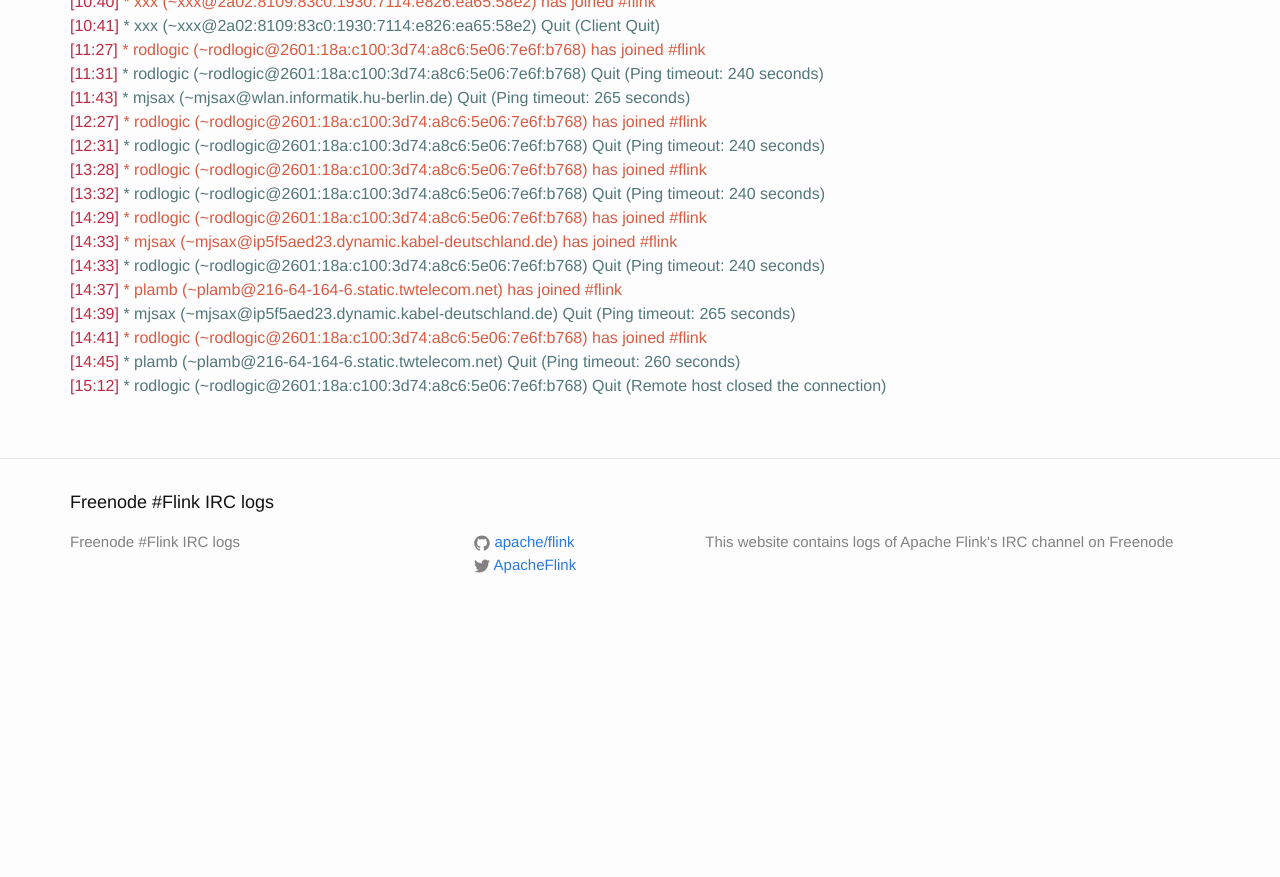
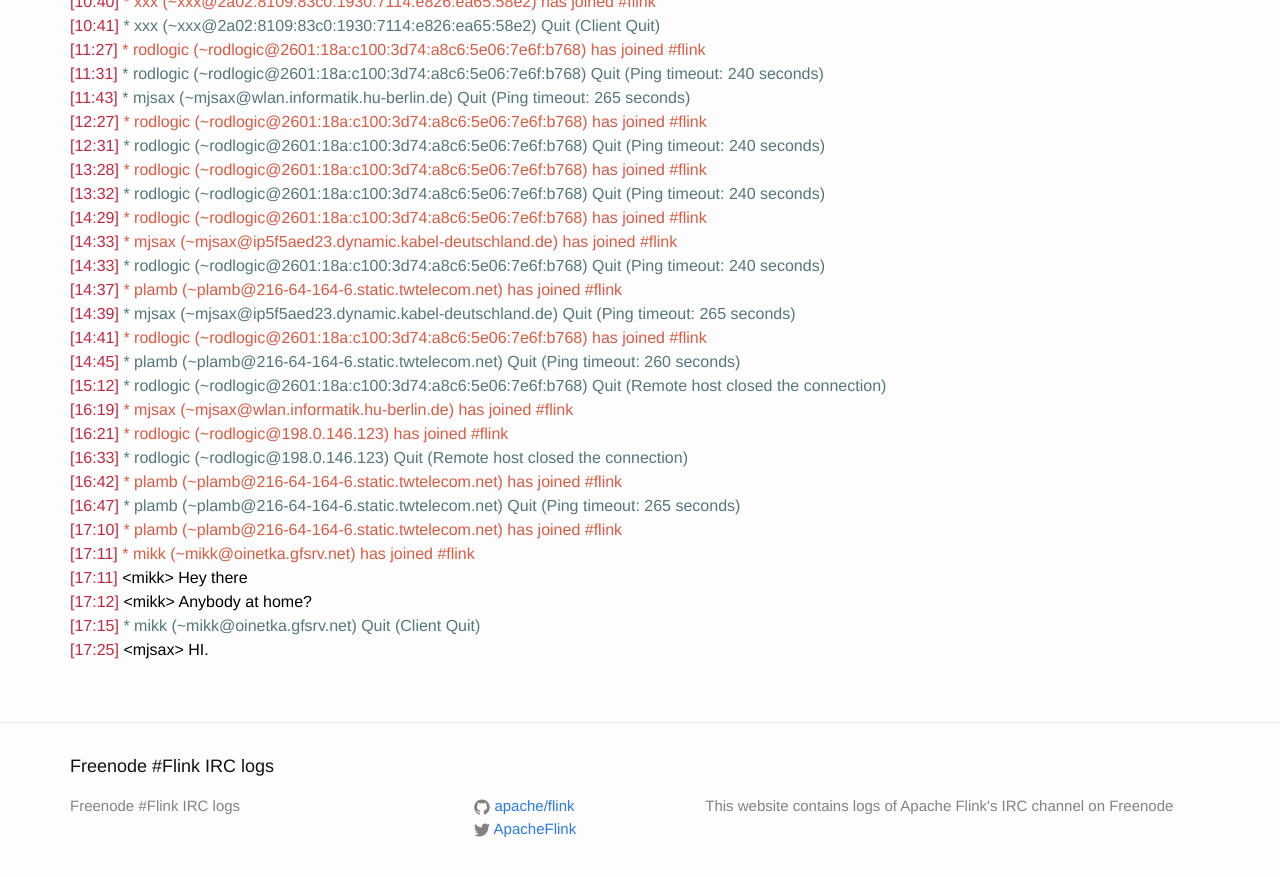
Before and after one commit to flink-irc-logs/flink-irc-logs.github.io, a Jekyll site: the page built from _posts/2015-10-20-logs.markdown, in a window 1280 px wide and 900 px high, scrolled down 834 px. Shown: the top 877 px of the window. Built offline with Jekyll 4.4.1, drawn with Linux system fonts in a browser that asks for light colours; before the commit the page ends 1470 px from its top, so only the background shows below that.

Commit message:
Update of the logs on Tue Oct 20 17:27:52 CEST 2015

```diff
--- a/_posts/2015-10-20-logs.markdown
+++ b/_posts/2015-10-20-logs.markdown
@@ -47,3 +47,14 @@
 <span class="irc-date">[14:41]</span> <span class="irc-green">* rodlogic (~rodlogic@2601:18a:c100:3d74:a8c6:5e06:7e6f:b768) has joined #flink</span><br />
 <span class="irc-date">[14:45]</span> <span class="irc-navy">* plamb (~plamb@216-64-164-6.static.twtelecom.net) Quit (Ping timeout: 260 seconds)</span><br />
 <span class="irc-date">[15:12]</span> <span class="irc-navy">* rodlogic (~rodlogic@2601:18a:c100:3d74:a8c6:5e06:7e6f:b768) Quit (Remote host closed the connection)</span><br />
+<span class="irc-date">[16:19]</span> <span class="irc-green">* mjsax (~mjsax@wlan.informatik.hu-berlin.de) has joined #flink</span><br />
+<span class="irc-date">[16:21]</span> <span class="irc-green">* rodlogic (~rodlogic@198.0.146.123) has joined #flink</span><br />
+<span class="irc-date">[16:33]</span> <span class="irc-navy">* rodlogic (~rodlogic@198.0.146.123) Quit (Remote host closed the connection)</span><br />
+<span class="irc-date">[16:42]</span> <span class="irc-green">* plamb (~plamb@216-64-164-6.static.twtelecom.net) has joined #flink</span><br />
+<span class="irc-date">[16:47]</span> <span class="irc-navy">* plamb (~plamb@216-64-164-6.static.twtelecom.net) Quit (Ping timeout: 265 seconds)</span><br />
+<span class="irc-date">[17:10]</span> <span class="irc-green">* plamb (~plamb@216-64-164-6.static.twtelecom.net) has joined #flink</span><br />
+<span class="irc-date">[17:11]</span> <span class="irc-green">* mikk (~mikk@oinetka.gfsrv.net) has joined #flink</span><br />
+<span class="irc-date">[17:11]</span> <span class="irc-black">&lt;mikk&gt; Hey there</span><br />
+<span class="irc-date">[17:12]</span> <span class="irc-black">&lt;mikk&gt; Anybody at home?</span><br />
+<span class="irc-date">[17:15]</span> <span class="irc-navy">* mikk (~mikk@oinetka.gfsrv.net) Quit (Client Quit)</span><br />
+<span class="irc-date">[17:25]</span> <span class="irc-black">&lt;mjsax&gt; HI.</span><br />
```
